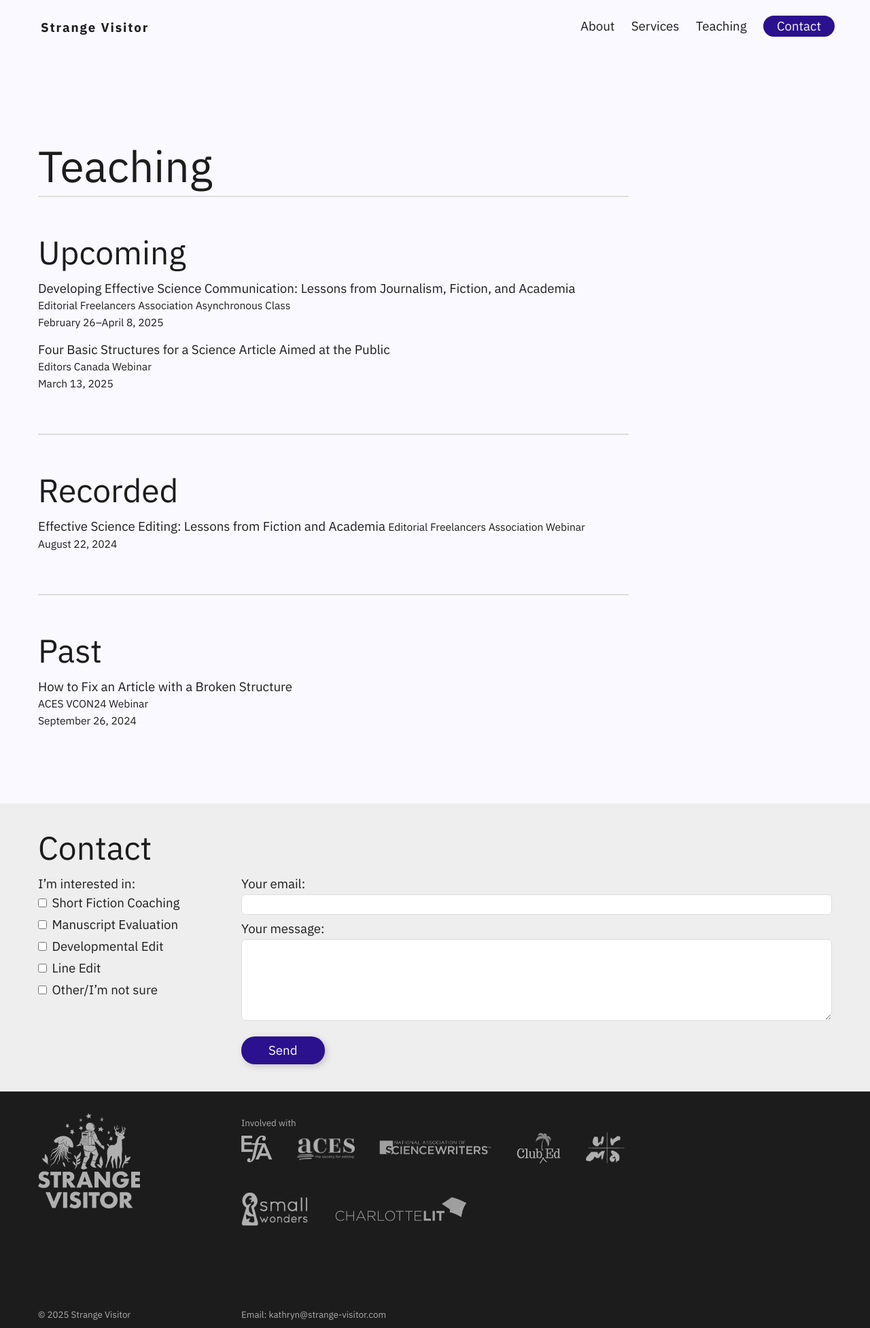
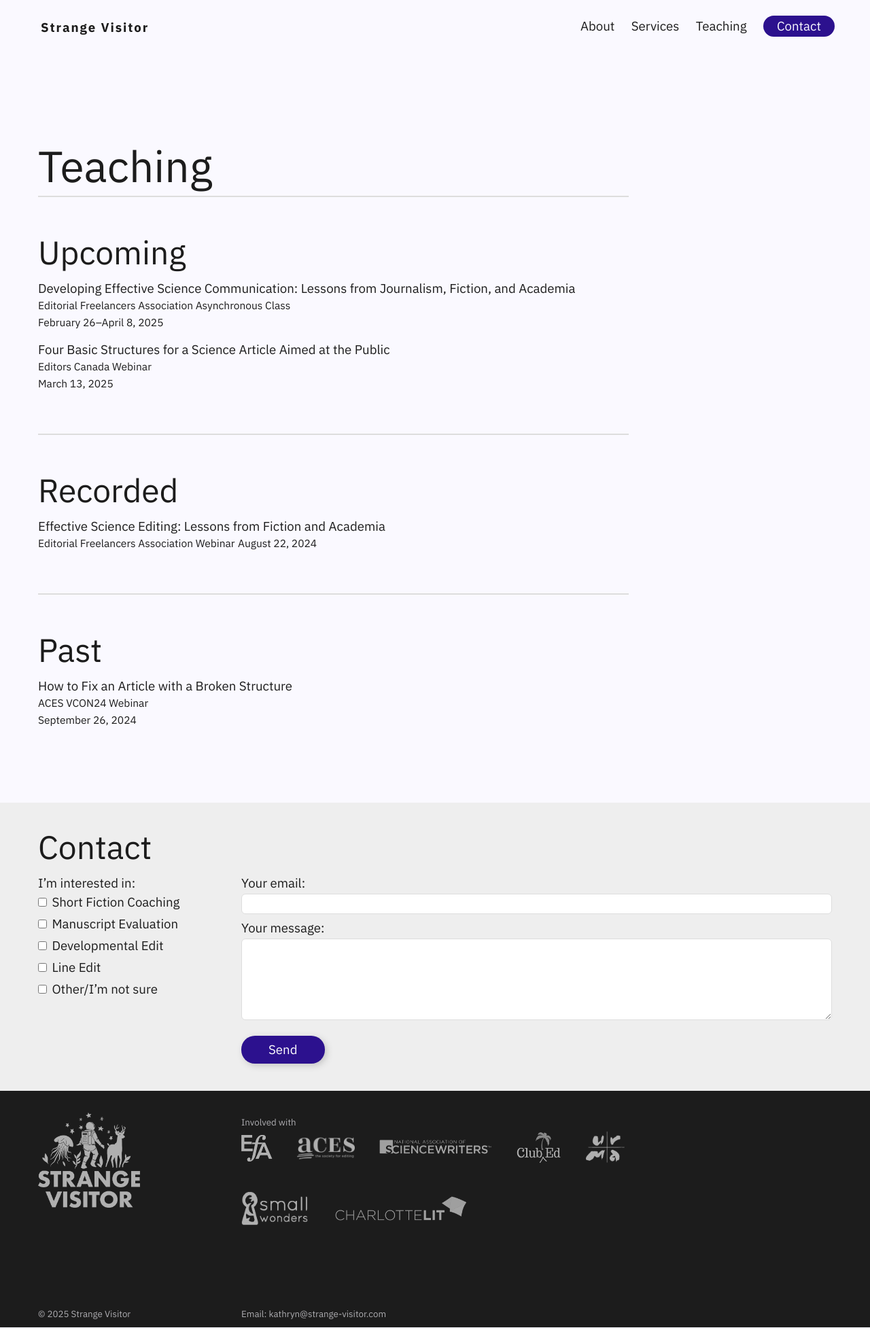
Before and after one commit to kgrimSV/Strange_Visitor, a Jekyll site: the page built from teaching.md, in a window 1280 px wide. Shown: the whole page at 68% size. Built offline with Jekyll 4.4.1, drawn with Linux system fonts in a browser that asks for light colours; some web fonts are replaced.

```diff
--- a/teaching.md
+++ b/teaching.md
@@ -8,11 +8,11 @@ permalink: /teaching/
 
 ## Upcoming
 
-[Developing Effective Science Communication: Lessons from Journalism, Fiction, and Academia](https://www.the-efa.org/product/developing-effective-science-communication-sp25/)
+[Developing Effective Science Communication: Lessons from Journalism, Fiction, and Academia](https://www.the-efa.org/product/developing-effective-science-communication-sp25/)  <br>
 <small>Editorial Freelancers Association Asynchronous Class</small><br>
 <small>February 26–April 8, 2025</small>
 
-[Four Basic Structures for a Science Article Aimed at the Public](https://webinars.editors.ca/upcoming_webinar/four-basic-structures-for-a-science-article-aimed-at-the-general-public/)
+[Four Basic Structures for a Science Article Aimed at the Public](https://webinars.editors.ca/upcoming_webinar/four-basic-structures-for-a-science-article-aimed-at-the-general-public/) <br>
 <small>Editors Canada Webinar</small><br>
 <small>March 13, 2025</small>
 
@@ -23,7 +23,7 @@ permalink: /teaching/
 
 ## Recorded
 
-[Effective Science Editing: Lessons from Fiction and Academia](https://www.the-efa.org/product/effective-science-editing-lessons-from-fiction-and-academia-webinar-recording/)
+[Effective Science Editing: Lessons from Fiction and Academia](https://www.the-efa.org/product/effective-science-editing-lessons-from-fiction-and-academia-webinar-recording/) <br>
 <small>Editorial Freelancers Association Webinar</small>
 <small>August 22, 2024</small>
 
@@ -33,6 +33,6 @@ permalink: /teaching/
 
 ## Past
 
-[How to Fix an Article with a Broken Structure](https://aceseditors.org/conference/past-conferences/vcon24-central)
+[How to Fix an Article with a Broken Structure](https://aceseditors.org/conference/past-conferences/vcon24-central)  <br>
 <small>ACES VCON24 Webinar</small><br>
 <small>September 26, 2024</small>
```
